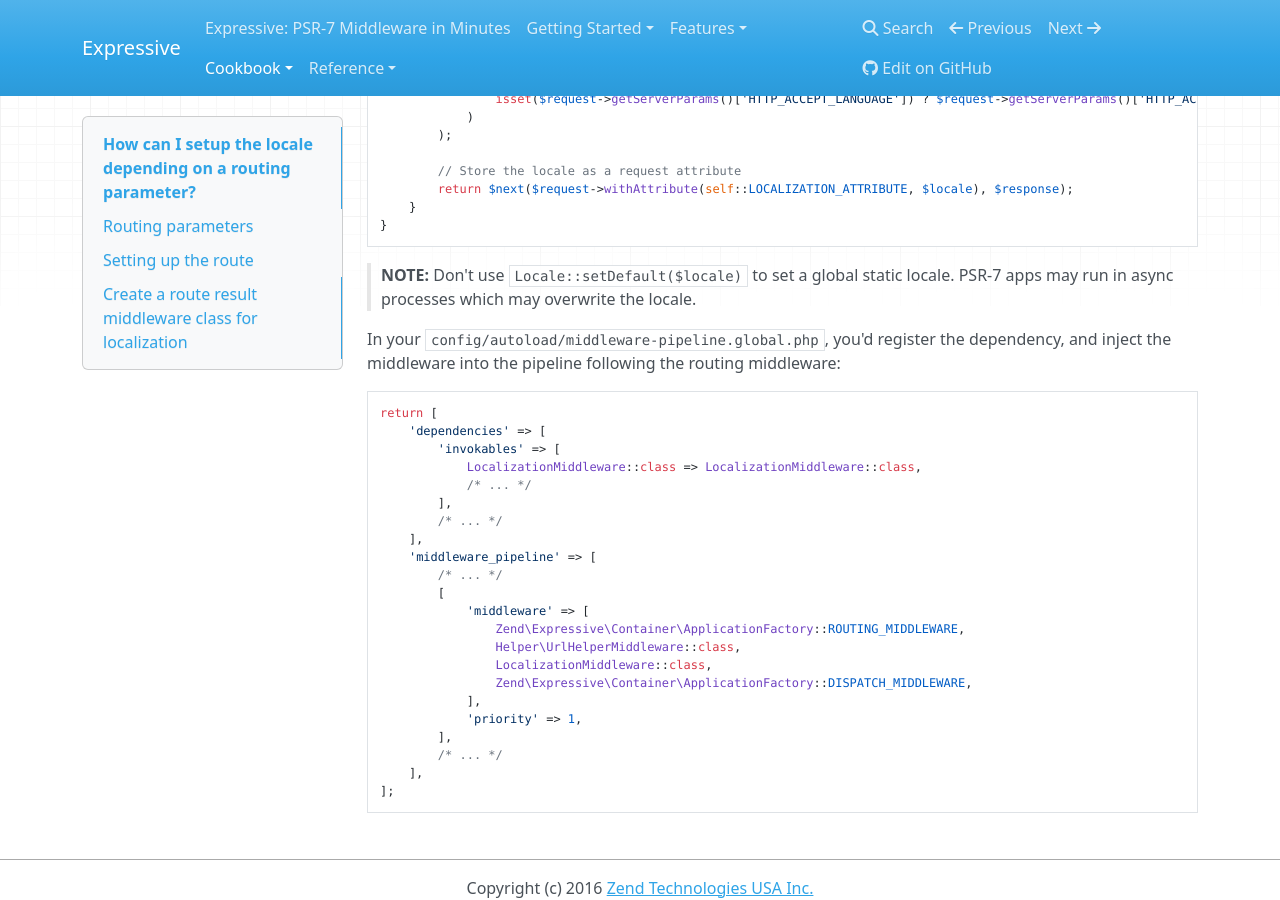
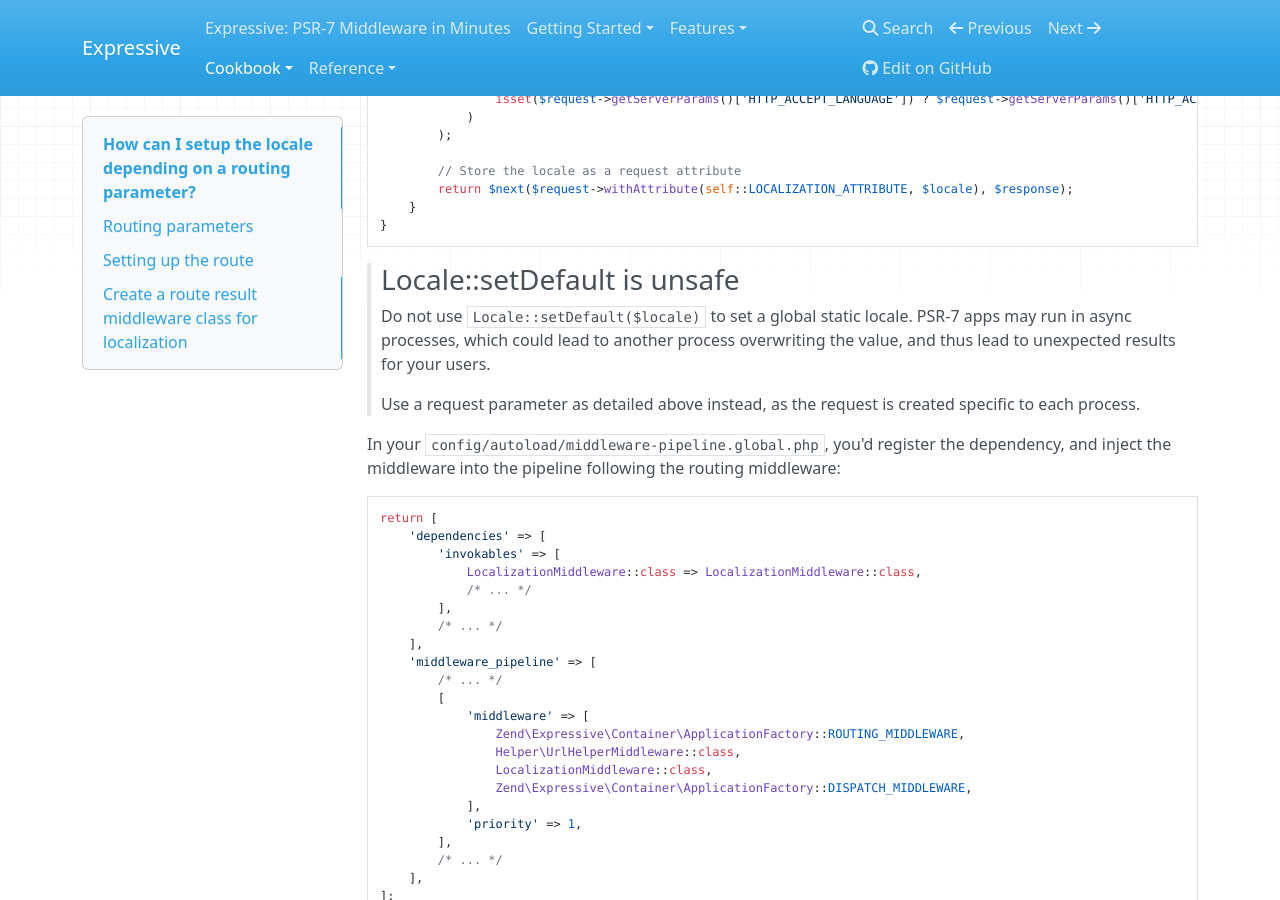
Before and after one commit to zendframework/zend-expressive, an MkDocs documentation site: the page built from doc/book/cookbook/setting-locale-depending-routing-parameter.md, in a window 1280 px wide and 900 px high, scrolled down 2531 px. Built offline with MkDocs 1.6.1, drawn with Linux system fonts in a browser that asks for light colours; nearby versions of some CDN libraries; old or Windows-style settings are respelled for this version of MkDocs.

Commit message:
Improved note detailing Locale::setDefault issues.

````diff
--- a/doc/book/cookbook/setting-locale-depending-routing-parameter.md
+++ b/doc/book/cookbook/setting-locale-depending-routing-parameter.md
@@ -136,8 +136,14 @@ class LocalizationMiddleware
 }
 ```
 
-> **NOTE:** Don't use `Locale::setDefault($locale)` to set a global static locale.
-> PSR-7 apps may run in async processes which may overwrite the locale.
+> ### Locale::setDefault is unsafe
+>
+> Do not use `Locale::setDefault($locale)` to set a global static locale.
+> PSR-7 apps may run in async processes, which could lead to another process
+> overwriting the value, and thus lead to unexpected results for your users.
+>
+> Use a request parameter as detailed above instead, as the request is created
+> specific to each process.
 
 In your `config/autoload/middleware-pipeline.global.php`, you'd register the
 dependency, and inject the middleware into the pipeline following the routing
````
